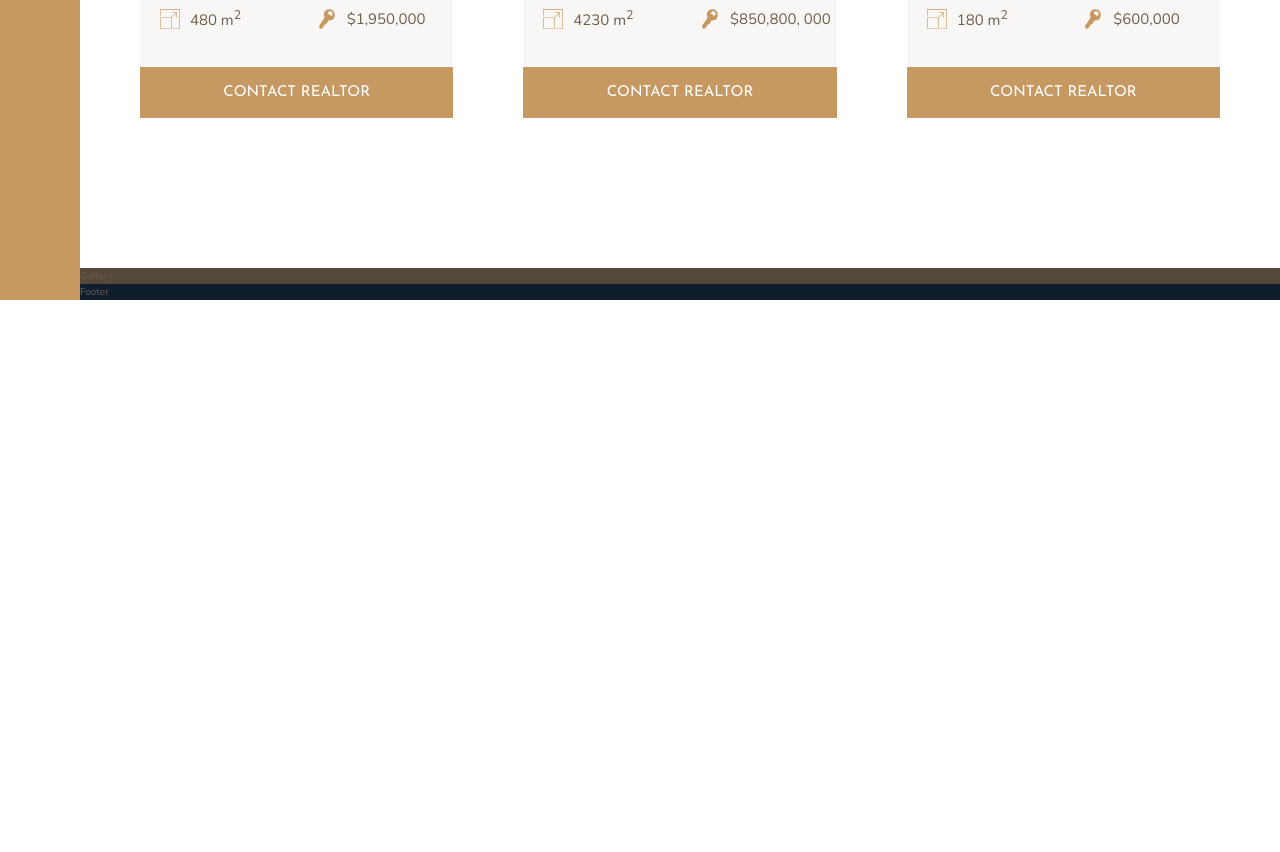
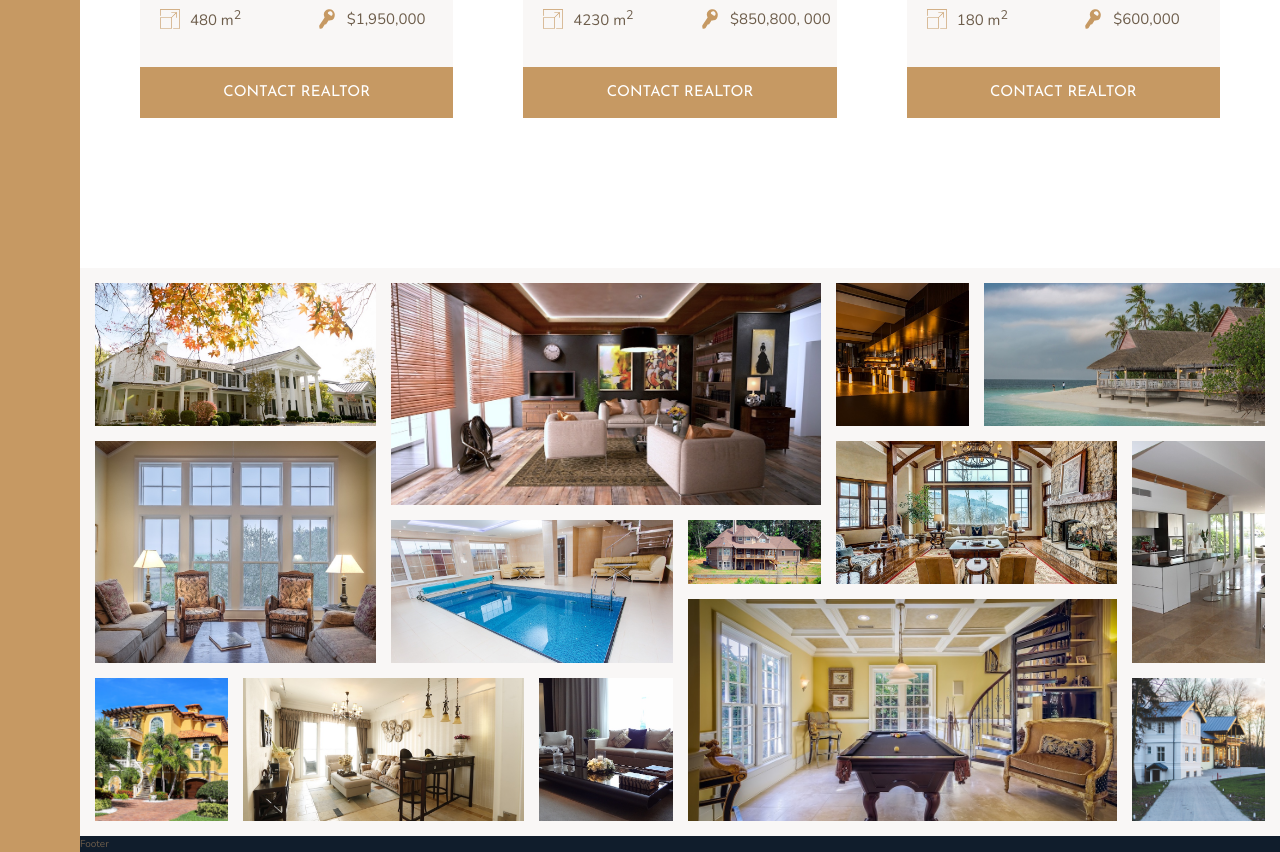
Before and after one commit to despau/advanced-css, a website: page css-grid/index.html in a window 1280 px wide. Shown: the part 2967-3819 px from the top of the page. Before the commit the page ends 3267 px from the top, so only its background shows below. Drawn offline with nearby package versions, Linux system fonts and the light colour scheme.

Commit message:
finished styling the gallery section

```diff
--- a/css-grid/index.html
+++ b/css-grid/index.html
@@ -275,7 +275,22 @@
                 <button class="btn home__btn">Contact realtor</button>
             </div>
         </section>
-        <section class="gallery">Gallery</section>
+        <section class="gallery">
+            <figure class="gallery__item--1"><img src="images/gal-1.jpeg" alt="Gallery Image 1" class="gallery__img"></figure>
+            <figure class="gallery__item--2"><img src="images/gal-2.jpeg" alt="Gallery Image 2" class="gallery__img"></figure>
+            <figure class="gallery__item--3"><img src="images/gal-3.jpeg" alt="Gallery Image 3" class="gallery__img"></figure>
+            <figure class="gallery__item--4"><img src="images/gal-4.jpeg" alt="Gallery Image 4" class="gallery__img"></figure>
+            <figure class="gallery__item--5"><img src="images/gal-5.jpeg" alt="Gallery Image 5" class="gallery__img"></figure>
+            <figure class="gallery__item--6"><img src="images/gal-6.jpeg" alt="Gallery Image 6" class="gallery__img"></figure>
+            <figure class="gallery__item--7"><img src="images/gal-7.jpeg" alt="Gallery Image 7" class="gallery__img"></figure>
+            <figure class="gallery__item--8"><img src="images/gal-8.jpeg" alt="Gallery Image 8" class="gallery__img"></figure>
+            <figure class="gallery__item--9"><img src="images/gal-9.jpeg" alt="Gallery Image 9" class="gallery__img"></figure>
+            <figure class="gallery__item--10"><img src="images/gal-10.jpeg" alt="Gallery Image 10" class="gallery__img"></figure>
+            <figure class="gallery__item--11"><img src="images/gal-11.jpeg" alt="Gallery Image 11" class="gallery__img"></figure>
+            <figure class="gallery__item--12"><img src="images/gal-12.jpeg" alt="Gallery Image 12" class="gallery__img"></figure>
+            <figure class="gallery__item--13"><img src="images/gal-13.jpeg" alt="Gallery Image 13" class="gallery__img"></figure>
+            <figure class="gallery__item--14"><img src="images/gal-14.jpeg" alt="Gallery Image 14" class="gallery__img"></figure>
+        </section>
         <footer class="footer">Footer</footer>
 
     </body>
--- a/css-grid/sass/_gallery.scss
+++ b/css-grid/sass/_gallery.scss
@@ -1,4 +1,68 @@
 .gallery {
-    background-color: $color-grey-dark-1;
     grid-column: full-start / full-end;
+    background-color: $color-grey-light-1;
+
+    display: grid;
+    grid-template-columns: repeat(8, 1fr);
+    grid-template-rows: repeat(7, 5vw);
+
+    gap: 1.5rem;
+    padding: 1.5rem;
+
+    &__item {
+
+        &--1{
+            grid-area: 1 / 1 / span 2 / span 2;
+        }
+        &--2{
+            grid-area: 1 / 3 / span 3 / span 3;
+        }
+        &--3{
+            grid-area: 1 / 6 /  span 2 / span 1;
+        }
+        &--4{
+            grid-area: 1 / 7 / span 2 / span 2;
+        }
+        &--5{
+            grid-area: 3 / 1 / span 3 / span 2;
+        }
+        &--6{
+            grid-area: 4 / 3 / span 2 / span 2;
+        }
+        &--7{
+            grid-area: 4 / 5 / span 1 / span 1;
+        }
+        &--8{
+            grid-area: 3 / 6 / span 2 / span 2;
+        }
+        &--9{
+            grid-area: 3 / 8 / span 3 / span 1;
+        }
+        &--10{
+            grid-area: 6 / 1 / span 2 / span 1;
+        }
+        &--11{
+            grid-area: 6 / 2 / span 2 / span 2;
+        }
+        &--12{
+            grid-area: 6 / 4 / span 2 / span 1;
+        }
+        &--13{
+            grid-area: 5 / 5 / span 3 / span 3;
+        }
+        &--14 {
+            grid-area: 6 / 8 / span 2 / -1;
+        }
+
+    }
+
+
+    &__img {
+        width: 100%;
+        height: 100%;
+        display: block;
+        object-fit: cover;
+
+
+    }
 }
```
Also changed, not shown: css-grid/css/style.css, 1 other file.
